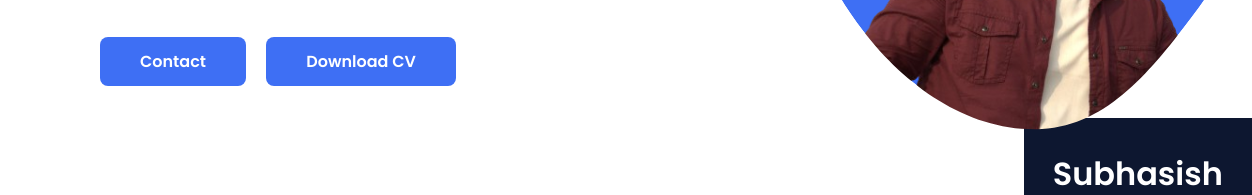
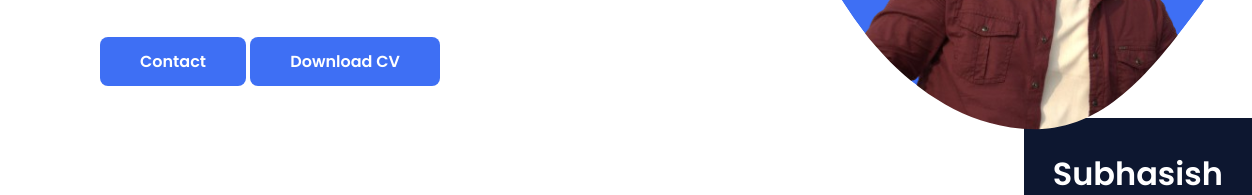
Before and after one commit to sahoo1924/Portfolio, a plain HTML site: page index.html in a window 1280 px wide. Shown: the part 503-698 px from the top of the page, 28-1280 px from the left. Drawn offline with nearby package versions, Linux system fonts and the light colour scheme.

Commit message:
Update index.html

```diff
--- a/index.html
+++ b/index.html
@@ -61,11 +61,11 @@ height="0" width="0" style="display:none;visibility:hidden"></iframe></noscript>
   <div class="home__data">
     <h1 class="home__title">WELCOME <br>Hi<br>I am <br><span class="home__title-color">Subhasish</span></h1>
 
-    <div class="home__buttons">
-      <a href="#contact" class="button">Contact</a>
-      <a download href="assets/Reesume.pdf" class="button home__resume-btn">Download CV</a>
-    </div>
-  </div>
+<div class="home__buttons">
+  <a href="#contact" class="button">Contact</a>
+  <a download href="assets/Reesume.pdf" class="button">Download CV</a>
+</div>
+
 </section>
 
                 <div class="home__social">
```
